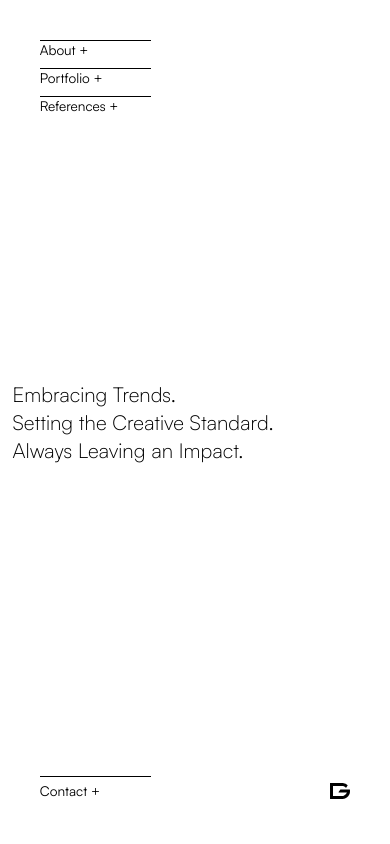
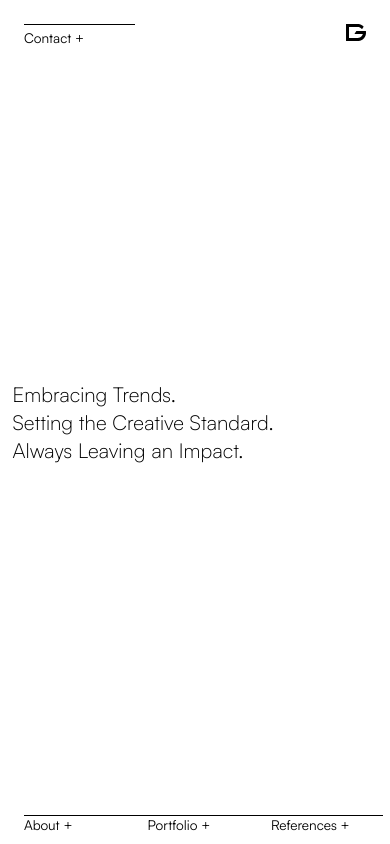
Before and after one commit to aaron-garcia-7/dannyboyee-vite, a React (Vite) app: page / in a window 390 px wide. Built offline with nearby package versions, Linux system fonts and the light colour scheme.

Commit message:
adding responsiveness

```diff
--- a/src/components/Contact.tsx
+++ b/src/components/Contact.tsx
@@ -12,7 +12,15 @@ const Contact = ({ setShowMouseDiv }: ContentProps) => {
             </div>
             <div className="contact-content-block">
               <p className="contact-content-method">Social</p>
-              <p className="contact-content-results"><a href="#">Instagram</a> <a href="#">LinkedIn</a></p>
+              <p className="contact-content-results">
+                <a href="https://www.instagram.com/danielgarciacreative/">Instagram</a> <a href="https://www.linkedin.com/in/dannyboyee/">LinkedIn</a>
+              </p>
+            </div>
+            <div className="contact-content-block">
+              <p className="contact-content-method">Developed By</p>
+              <p className="contact-content-results">
+                <a href="https://aarongarciacreative.com/" target="_blannk">Aaron Garcia</a>
+              </p>
             </div>
         </div>
     </div>
--- a/src/components/References.tsx
+++ b/src/components/References.tsx
@@ -9,9 +9,10 @@ const References = ({ setShowMouseDiv }: ContentProps) => {
         <div className="content content-paragraph"
           onMouseEnter={() => setShowMouseDiv(false)}
           onMouseLeave={() => setShowMouseDiv(true)}>
-            <p>References Content Here:</p>
-            <br />
-            <p>Lorem ipsum dolor sit amet consectetur adipisicing elit. Iure explicabo doloribus, obcaecati hic, mollitia dolorem veniam culpa nesciunt dolore, ad autem veritatis a repellendus reiciendis exercitationem delectus iusto.</p>
+            <p className="reference"><span className="reference-name"> Aaron Garcia </span><span className="reference-company"> UI Developer @ RainFocus</span></p>
+            <p className="reference"><span className="reference-name"> Kc Sosa </span><span className="reference-company"> Copywriter @ BonCom</span></p>
+            <p className="reference"><span className="reference-name"> Max Britton </span><span className="reference-company"> CEO @ Sunder Energy</span></p>
+            <p className="reference"><span className="reference-name"> Jessie Dent </span><span className="reference-company"> Product Manager @ iFIT</span></p>
         </div>
     </div>
   )
--- a/src/styles/_global.scss
+++ b/src/styles/_global.scss
@@ -13,6 +13,13 @@ $button-width: calc(6rem + 4vw);
 $button-height: calc(1.6rem + 0.6vw);
 
 $gap: 3.6rem;
+
+// Tablet Global Variables
+
+$body-padding-tablet: calc(1.2rem + 1.2vw);
+
+$tablet-gap: 2rem;
+
 
 $test: 1px dashed grey;
 
@@ -99,6 +106,7 @@ h2, p, li {
 }
 
 .panel {
+    // border: $test;
     background: rgba(white, 0.8);
     backdrop-filter: blur(12px);
     position: fixed;
@@ -135,6 +143,7 @@ h2, p, li {
     }
 
     .content {
+        // border: $test;
         position: relative;
         border-top: 1px solid black;
         padding-top: 0.2rem;
@@ -158,3 +167,51 @@ h2, p, li {
     color: white;
     mix-blend-mode: exclusion;
 }
+
+//
+// Media Queries
+//
+
+@media (max-width: 1220px) {
+    .app {
+        padding: $body-padding-tablet;
+    }
+
+    .logo-container {
+        bottom: $body-padding-tablet;
+        right: $body-padding-tablet;
+    }
+
+    .panel {
+        left: calc($button-width + $body-padding-tablet + $tablet-gap);
+        padding-top: $body-padding-tablet;
+        width: calc(100% - ($button-width + $body-padding-tablet + $tablet-gap));
+
+        .content {
+            transform: scale(0.86);
+            transform-origin: 0 0;
+        }
+    }
+}
+
+@media (max-width: 852px) {
+    .nav-links {
+        border-top: 1px solid black;
+        position: absolute;
+        bottom: 0;
+        flex-direction: row;
+        justify-content: space-between;
+        width: 92%;
+        .nav-link-item {
+            .nav-button {
+                border: none;
+                display: flex;
+            }
+        }
+    }
+
+    .logo-container {
+        bottom: auto;
+        top: $body-padding-tablet;
+    }
+}
--- a/src/styles/_portfolio.scss
+++ b/src/styles/_portfolio.scss
@@ -64,3 +64,9 @@
         }
     }
 }
+
+@media (max-width: 1220px) {
+    .portfolio-panel {
+        padding-top: calc($body-padding-tablet + $button-height);
+    }
+}
--- a/src/styles/styles.css
+++ b/src/styles/styles.css
@@ -140,6 +140,42 @@ h2, p, li {
   mix-blend-mode: exclusion;
 }
 
+@media (max-width: 1220px) {
+  .app {
+    padding: calc(1.2rem + 1.2vw);
+  }
+  .logo-container {
+    bottom: calc(1.2rem + 1.2vw);
+    right: calc(1.2rem + 1.2vw);
+  }
+  .panel {
+    left: calc(6rem + 4vw + 1.2rem + 1.2vw + 2rem);
+    padding-top: calc(1.2rem + 1.2vw);
+    width: calc(100% - (6rem + 4vw + 1.2rem + 1.2vw + 2rem));
+  }
+  .panel .content {
+    transform: scale(0.86);
+    transform-origin: 0 0;
+  }
+}
+@media (max-width: 852px) {
+  .nav-links {
+    border-top: 1px solid black;
+    position: absolute;
+    bottom: 0;
+    flex-direction: row;
+    justify-content: space-between;
+    width: 92%;
+  }
+  .nav-links .nav-link-item .nav-button {
+    border: none;
+    display: flex;
+  }
+  .logo-container {
+    bottom: auto;
+    top: calc(1.2rem + 1.2vw);
+  }
+}
 .about-panel-portrait {
   position: absolute;
   top: 50%;
@@ -175,6 +211,19 @@ h2, p, li {
   gap: 0.2rem;
 }
 
+@media (max-width: 1220px) {
+  .about-panel-portrait {
+    right: 0;
+    width: calc(8rem + 12vw);
+    top: 0;
+    transform: translate(-12%, calc(1.2rem + 1.2vw));
+  }
+}
+@media (max-width: 852px) {
+  .about-panel-portrait {
+    opacity: 0.2;
+  }
+}
 .portfolio-panel {
   display: flex;
   gap: 3.6rem;
@@ -234,12 +283,34 @@ h2, p, li {
   border: none;
 }
 
+@media (max-width: 1220px) {
+  .portfolio-panel {
+    padding-top: calc(1.2rem + 1.2vw + 1.6rem + 0.6vw);
+  }
+}
 .references-panel {
   padding-top: calc(2rem + 2vw + (1.6rem + 0.6vw) * 2);
 }
+.references-panel .reference {
+  display: flex;
+  justify-content: space-between;
+  margin: 2px 0;
+}
+.references-panel .reference-name {
+  width: 34%;
+}
+.references-panel .reference-company {
+  width: 52%;
+  text-align: right;
+}
 
+@media (max-width: 1220px) {
+  .references-panel {
+    padding-top: calc(1.2rem + 1.2vw + (1.6rem + 0.6vw) * 2);
+  }
+}
 .contact-panel {
-  padding-bottom: calc(2rem + 2vw);
+  padding-bottom: calc(2rem + 2vw - (1.6rem + 0.6vw) / 2.4);
   display: flex;
   align-items: flex-end;
   transform: translate(0, 1%);
@@ -265,4 +336,13 @@ h2, p, li {
 }
 .contact-panel .contact-content-results a {
   color: black;
+}
+
+@media (max-width: 1220px) {
+  .contact-panel {
+    padding-bottom: calc(2rem + 2vw - (1.6rem + 0.6vw));
+  }
+  .contact-panel .contact-content {
+    transform-origin: bottom left;
+  }
 }/*# sourceMappingURL=styles.css.map */
```
Also changed, not shown: src/styles/_about.scss (+19 -4 lines), src/styles/_contact.scss (+12 -2 lines), src/styles/_references.scss (+23 -0 lines), 1 other file (tests, documents, lock files or other folders).
